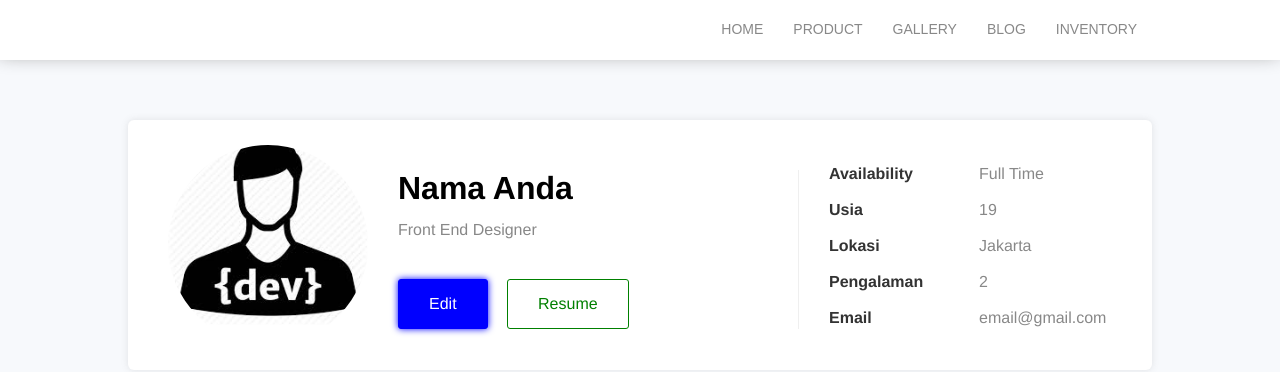
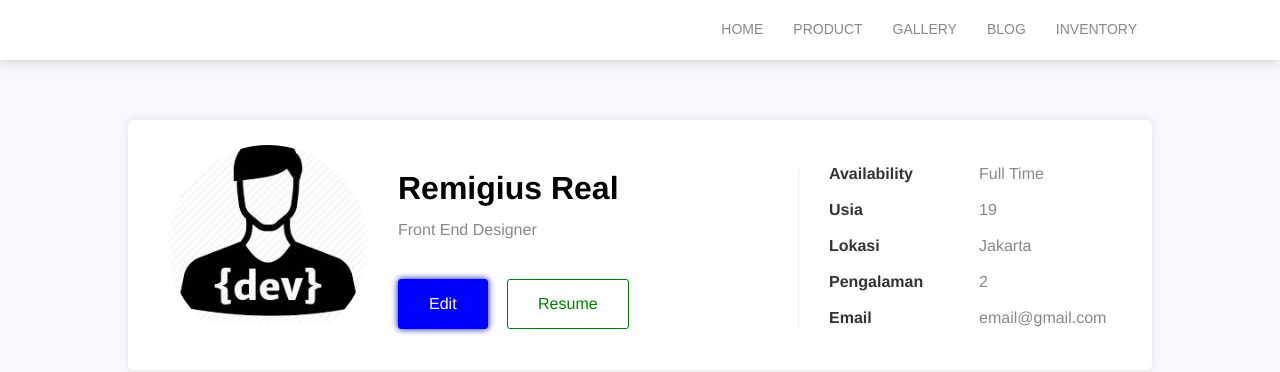
Before and after one commit to riskersreal/prakerja_Tm6Project, a plain HTML site: page index.html in a window 1280 px wide. Drawn offline with Linux system fonts and the light colour scheme; files whose address does not match are found by name.

Commit message:
rename nama pribadi

```diff
--- a/index.html
+++ b/index.html
@@ -42,7 +42,7 @@
                 kita kasih atribut onclick=editForm pada button edit
 
                 -->
-                <h1 id="pName">Nama Anda</h1>
+                <h1 id="pName">Remigius Real</h1>
                 <p id="pRole">Front End Designer</p>
                 <a href="#input-form" class="button bg-blue" onclick="editForm()">Edit</a>
                 <a href="#" class="button border-green">Resume</a>
```
